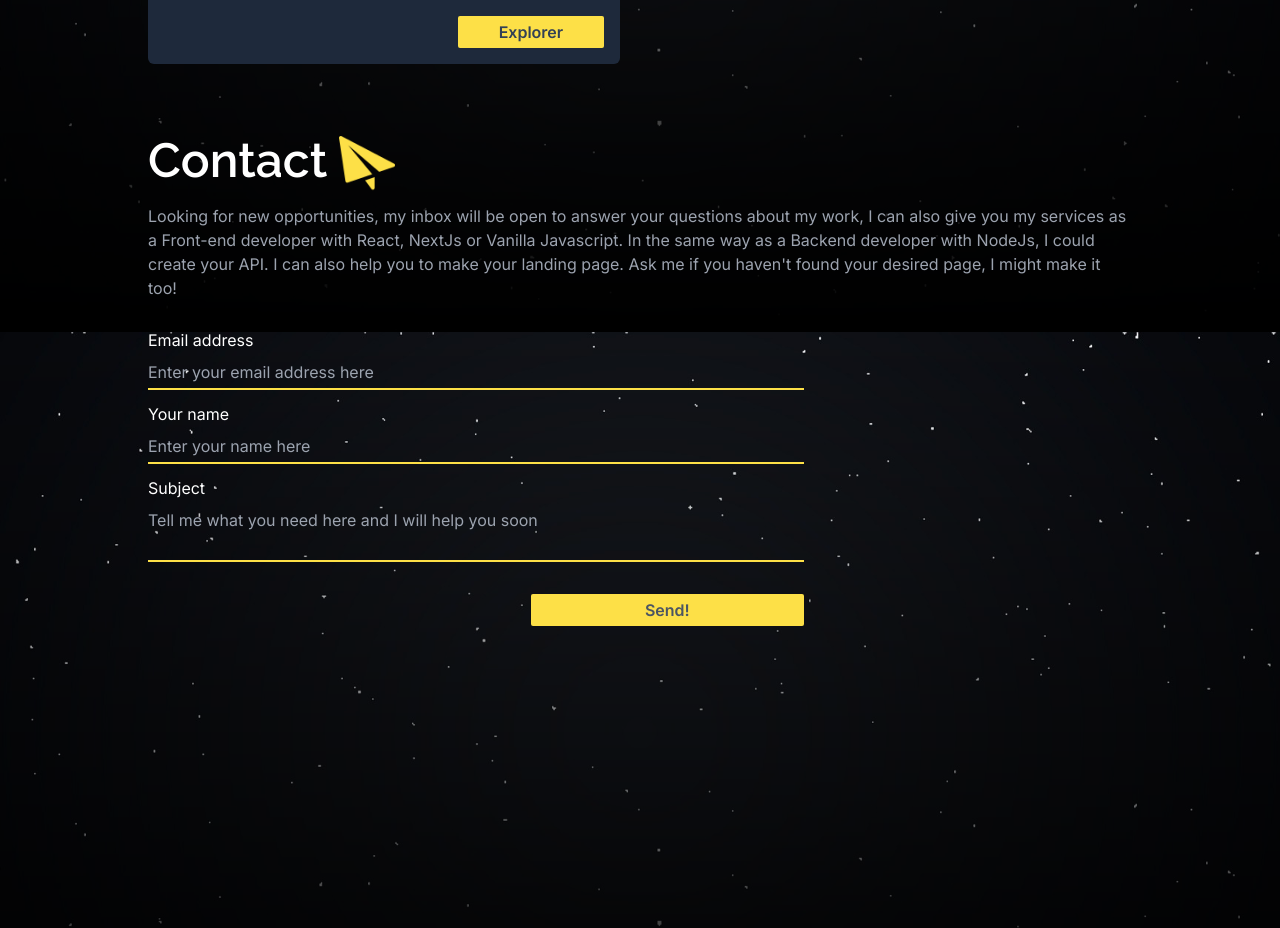
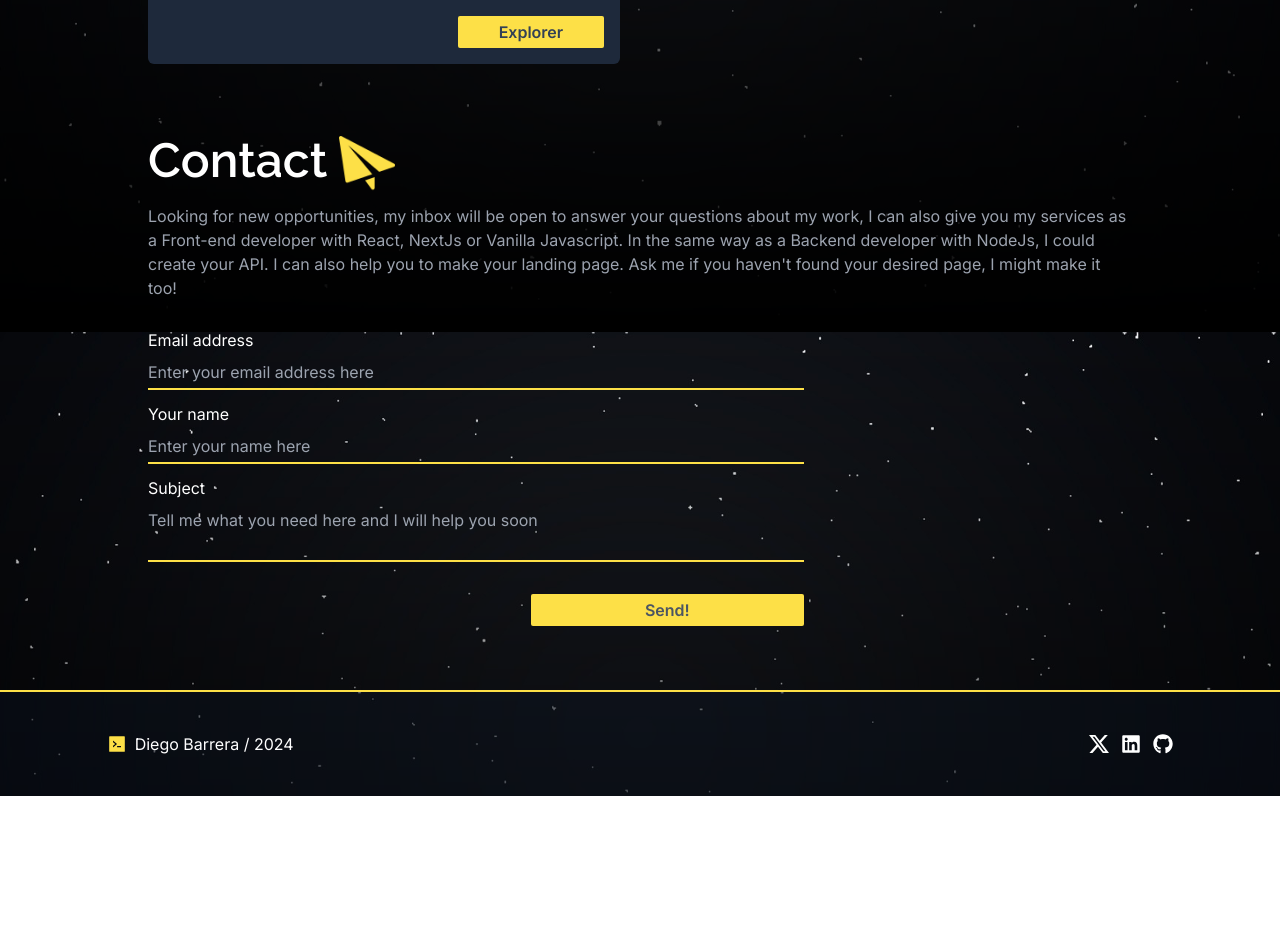
Before and after one commit to Diego-Barrera-07/portfolio-v1, a Next.js app: page / in a window 1280 px wide. Shown: the part 2868-3796 px from the top of the page. After the commit the page ends 3664 px from the top, so only its background shows below. Built offline with nearby package versions, Linux system fonts and the light colour scheme.

Commit message:
feat: Create Footer component
- Developed a complete footer component
- Adjusted the height of the form component

```diff
--- a/app/components/Contact.tsx
+++ b/app/components/Contact.tsx
@@ -11,7 +11,7 @@ const Contact = () => {
 
     return (
         <>
-            <section className="mt-16 mx-5 h-screen">
+            <section className="my-16 mx-5">
                 <div className="flex items-center mb-2">
                     <h6 className="text-5xl font-raleway font-semibold">Contact</h6>
                     <motion.div className="ml-3 hidden md:block"
--- /dev/null
+++ b/app/components/Footer.tsx
@@ -0,0 +1,30 @@
+import { AiFillCode } from "react-icons/ai";
+import { BsTwitterX } from "react-icons/bs";
+import { FaLinkedin } from "react-icons/fa";
+import { FaGithub } from "react-icons/fa6";
+
+
+const Footer = () => {
+    return (
+        <footer className="w-full bg-slate-900/30 border-solid border-t-2 border-yellow-300">
+            <div className="w-10/12 mx-auto py-10 flex items-center justify-between flex-col md:flex-row gap-4 md:gap-0">
+                <p className="flex items-center gap-2">
+                    <span className="text-xl text-yellow-300"><AiFillCode /></span> Diego Barrera / 2024
+                </p>
+                <div className="flex items-center justify-center gap-3">
+                    <a href="https://twitter.com/turingdb" target="_blank" className="text-xl hover:text-yellow-300">
+                        <BsTwitterX />
+                    </a>
+                    <a href="https://www.linkedin.com/in/diegobarreracoba/" target="_blank" className="text-xl hover:text-yellow-300">
+                        <FaLinkedin />
+                    </a>
+                    <a href="https://github.com/Diego-Barrera-07" target="_blank" className="text-xl hover:text-yellow-300">
+                        <FaGithub />
+                    </a>
+                </div>
+            </div>
+        </footer>
+    );
+}
+
+export default Footer;
--- a/app/page.tsx
+++ b/app/page.tsx
@@ -5,6 +5,7 @@ import MainSection from "./components/MainSection";
 import Skills from "./components/Skills";
 import Projects from "./components/Projects";
 import Contact from "./components/Contact";
+import Footer from "./components/Footer";
 
 export default function Home() {
   return (
@@ -18,6 +19,7 @@ export default function Home() {
         <Projects />
         <Contact />
       </main >
+      <Footer />
     </>
 
   );
```
